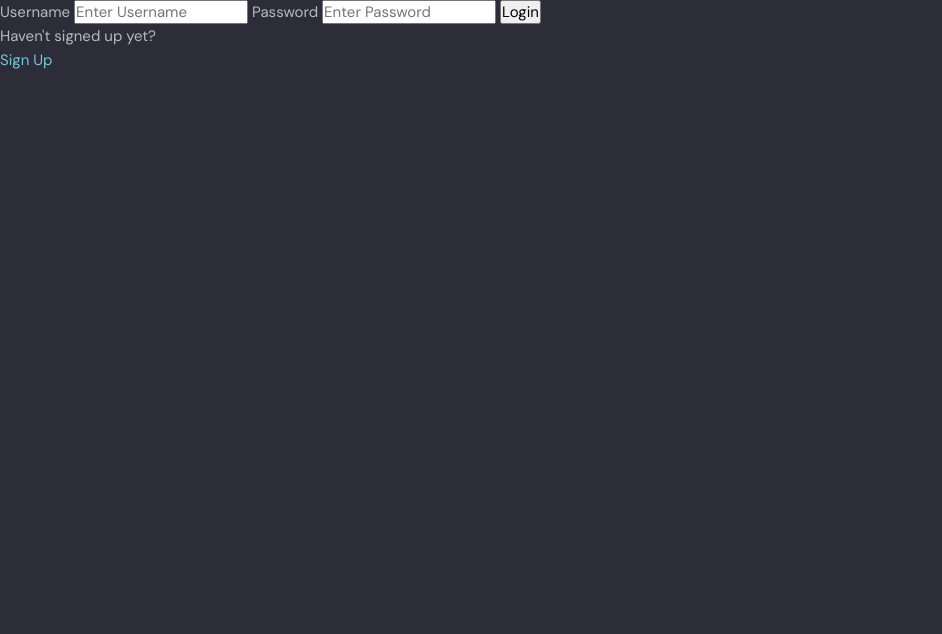
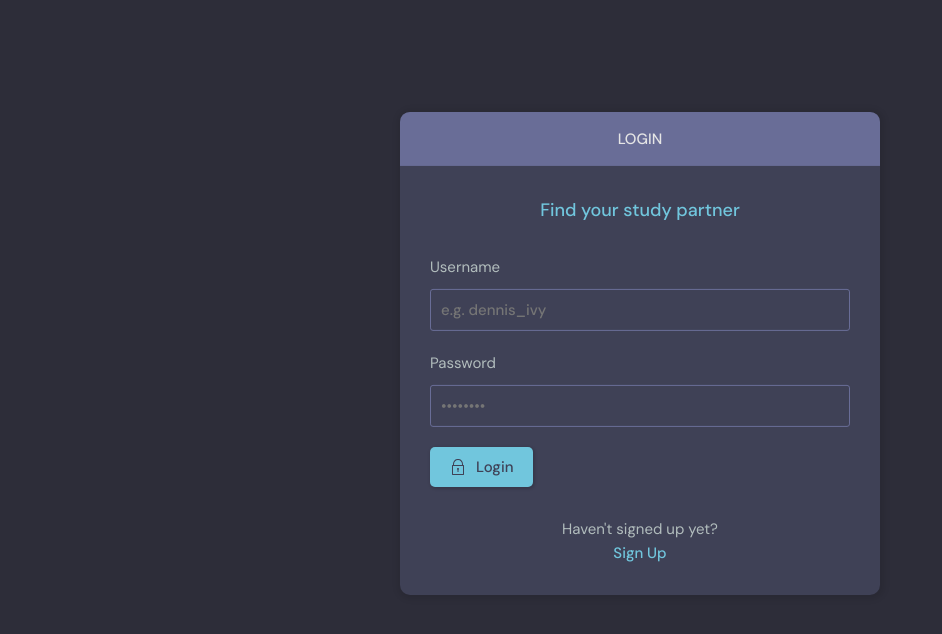
Before and after one commit to KirGorod/Study_buddy, a Django app: a page that uses base/templates/base/login_register.html in a window 1280 px wide. Shown: the part 66-700 px from the top of the page, without its empty margins (0-942 px from the left). Run offline with Django 4.2, Linux system fonts and the light colour scheme.

Commit message:
Edit user account page & login/register theme

```diff
--- a/base/templates/base/login_register.html
+++ b/base/templates/base/login_register.html
@@ -1,32 +1,109 @@
 {% extends 'main.html' %}
 
 {% block content %}
+    <main class="auth layout">
+      {% if page == 'login' %}
+      <div class="container">
+        <div class="layout__box">
+          <div class="layout__boxHeader">
+            <div class="layout__boxTitle">
+              <h3>Login</h3>
+            </div>
+          </div>
+          <div class="layout__body">
+            <h2 class="auth__tagline">Find your study partner</h2>
 
-{% if page == 'login' %}
-<div>
-    <form action="" method="POST">
+            <form class="form" action="" method="POST">
               {% csrf_token %}
-        <label>Username</label>
-        <input type="text" name="username" placeholder="Enter Username">
+              <div class="form__group form__group">
+                <label for="room_name">Username</label>
+                <input id="username" name="username" type="text" placeholder="e.g. dennis_ivy" />
+              </div>
+              <div class="form__group">
+                <label for="password">Password</label>
+                <input
+                  id="password"
+                  name="password"
+                  type="password"
+                  placeholder="&bull;&bull;&bull;&bull;&bull;&bull;&bull;&bull;"
+                />
+              </div>
 
-        <label>Password</label>
-        <input type="password" name="password" placeholder="Enter Password">
+              <button class="btn btn--main" type="submit">
+                <svg
+                  version="1.1"
+                  xmlns="http://www.w3.org/2000/svg"
+                  width="32"
+                  height="32"
+                  viewBox="0 0 32 32"
+                >
+                  <title>lock</title>
+                  <path
+                    d="M27 12h-1v-2c0-5.514-4.486-10-10-10s-10 4.486-10 10v2h-1c-0.553 0-1 0.447-1 1v18c0 0.553 0.447 1 1 1h22c0.553 0 1-0.447 1-1v-18c0-0.553-0.447-1-1-1zM8 10c0-4.411 3.589-8 8-8s8 3.589 8 8v2h-16v-2zM26 30h-20v-16h20v16z"
+                  ></path>
+                  <path
+                    d="M15 21.694v4.306h2v-4.306c0.587-0.348 1-0.961 1-1.694 0-1.105-0.895-2-2-2s-2 0.895-2 2c0 0.732 0.413 1.345 1 1.694z"
+                  ></path>
+                </svg>
 
-        <input type="submit" value="Login">
+                Login
+              </button>
             </form>
+
+            <div class="auth__action">
               <p>Haven't signed up yet?</p>
-    <a href="{% url 'register' %}">Sign Up</a>
+              <a href="{% url 'register' %}" class="btn btn--link">Sign Up</a>
+            </div>
+          </div>
+        </div>
       </div>
       {% else %}
-<div>
-    <form action="" method="POST">
+      <div class="container">
+        <div class="layout__box">
+          <div class="layout__boxHeader">
+            <div class="layout__boxTitle">
+              <h3>Sign Up</h3>
+            </div>
+          </div>
+          <div class="layout__body">
+            <h2 class="auth__tagline">Find your study partner</h2>
+
+            <form class="form" action="" method="POST">
               {% csrf_token %}
-        {{form.as_p}}
-        <input type="submit" value="Register">
+              {% for field in form %}
+              <div class="form__group form__group">
+                <label for="room_name">{{field.label}}</label>
+                {{field}}
+              </div>
+              {% endfor %}
+              <button class="btn btn--main" type="submit">
+                <svg
+                  version="1.1"
+                  xmlns="http://www.w3.org/2000/svg"
+                  width="32"
+                  height="32"
+                  viewBox="0 0 32 32"
+                >
+                  <title>lock</title>
+                  <path
+                    d="M27 12h-1v-2c0-5.514-4.486-10-10-10s-10 4.486-10 10v2h-1c-0.553 0-1 0.447-1 1v18c0 0.553 0.447 1 1 1h22c0.553 0 1-0.447 1-1v-18c0-0.553-0.447-1-1-1zM8 10c0-4.411 3.589-8 8-8s8 3.589 8 8v2h-16v-2zM26 30h-20v-16h20v16z"
+                  ></path>
+                  <path
+                    d="M15 21.694v4.306h2v-4.306c0.587-0.348 1-0.961 1-1.694 0-1.105-0.895-2-2-2s-2 0.895-2 2c0 0.732 0.413 1.345 1 1.694z"
+                  ></path>
+                </svg>
+
+                Register
+              </button>
             </form>
 
+            <div class="auth__action">
               <p>Already signed up?</p>
-    <a href="{% url 'login' %}">Login</a>
+              <a href="{% url 'login' %}" class="btn btn--link">Sign Up</a>
+            </div>
+          </div>
+        </div>
       </div>
       {% endif %}
+    </main>
 {% endblock %}
--- a/base/views.py
+++ b/base/views.py
@@ -7,7 +7,7 @@ from django.contrib.auth.models import User
 from django.contrib.auth import authenticate, login, logout
 from django.contrib.auth.forms import UserCreationForm
 from .models import Room, Topic, Message
-from .forms import RoomForm
+from .forms import RoomForm, UserForm
 
 # Create your views here.
 
@@ -176,4 +176,14 @@ def delete_message(request, pk):
 
 @login_required(login_url='login')
 def update_user(request):
-    return render(request, 'base/update_user.html')
+    user = request.user
+    form = UserForm(instance=user)
+
+    if request.method == "POST":
+        form = UserForm(request.POST, instance=user)
+        if form.is_valid():
+            form.save()
+            return redirect('user-profile', pk=user.id)
+
+
+    return render(request, 'base/update_user.html', {'form': form})
```
Also changed, not shown: base/forms.py (+8 -0 lines), base/templates/base/delete.html (+33 -6 lines), base/templates/base/delete_old.html (added, +10 -0 lines), base/templates/base/login_register_old.html (added, +32 -0 lines), base/templates/base/update_user.html (+4 -3 lines), db.sqlite3. Lines whose indentation alone changed are shown as unchanged.
